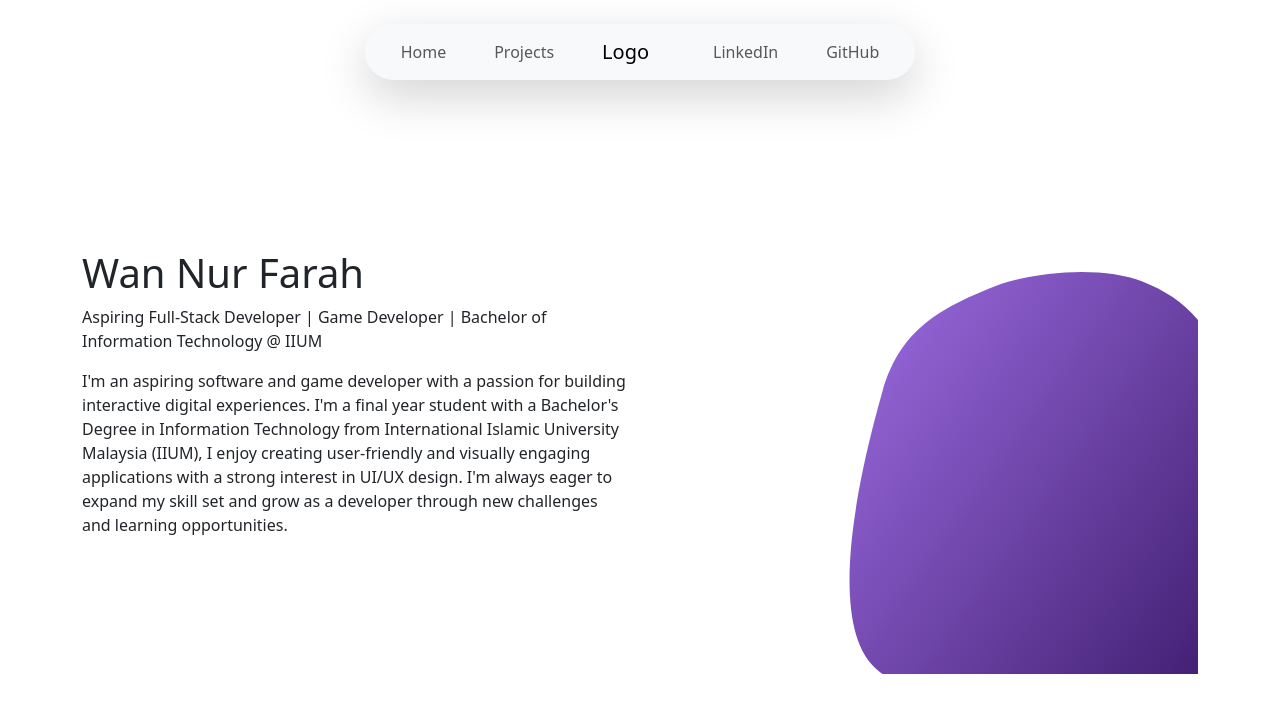
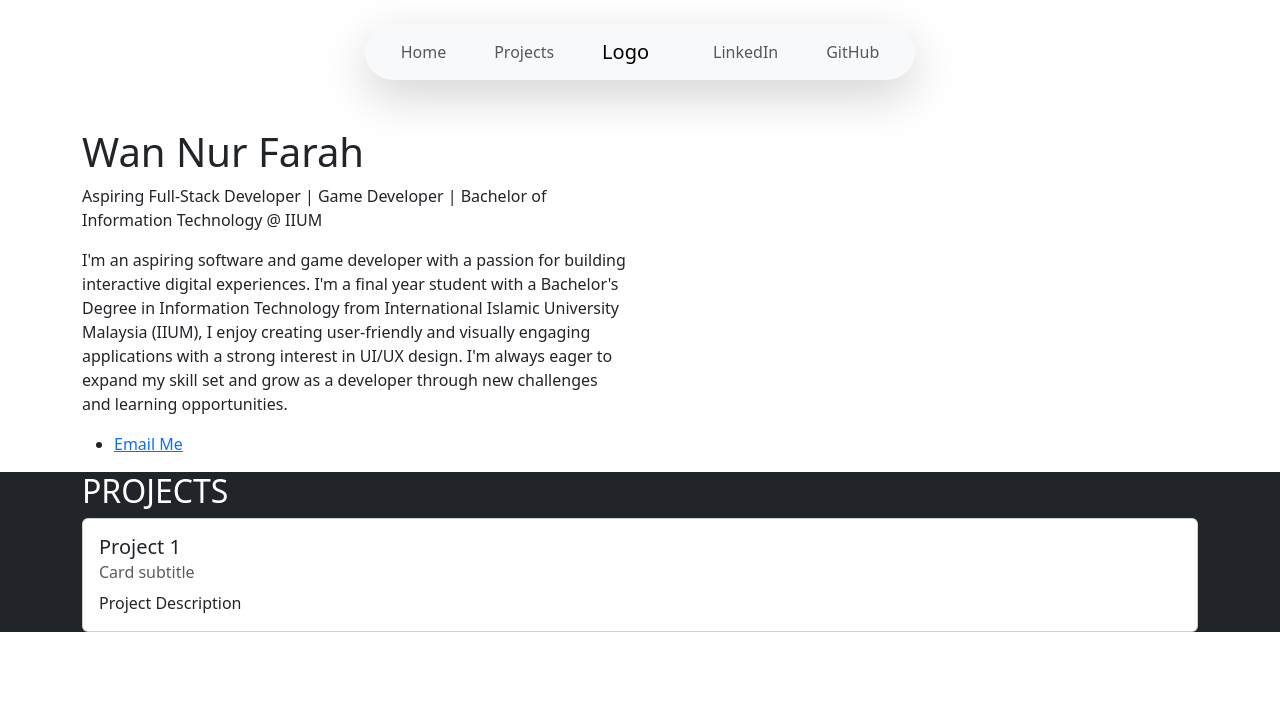
Before and after one commit to FarahTakochi/portfolio, a plain HTML site: page index.html in a window 1280 px wide. Drawn offline with nearby package versions, Linux system fonts and the light colour scheme.

Commit message:
Update index.html
Added Projects Section and card

```diff
--- a/index.html
+++ b/index.html
@@ -37,16 +37,33 @@
             <h1>Wan Nur Farah</h1>
             <p>Aspiring Full-Stack Developer | Game Developer | Bachelor of Information Technology @ IIUM</p>
             <p>I'm an aspiring software and game developer with a passion for building interactive digital experiences. I'm a final year student with a Bachelor's Degree in Information Technology from International Islamic University Malaysia (IIUM), I enjoy creating user-friendly and visually engaging applications with a strong interest in UI/UX design. I'm always eager to expand my skill set and grow as a developer through new challenges and learning opportunities.</p>
+            <ul>
+              <li><a href="" target="_blank">Email Me</a></li>
+            </ul>
           </div>
           <div class="col align-self-center">
             <!-- add in picture of self here -->
-            <svg xmlns="http://www.w3.org/2000/svg" version="1.1" xmlns:xlink="http://www.w3.org/1999/xlink" xmlns:svgjs="http://svgjs.dev/svgjs" viewBox="0 0 600 600"><path d="M780.988036835276 682.634732183584C716.9161831975807 735.0299449928289 445.20957410740385 747.6047944394434 378.59280368097154 698.8023957578027C311.97603325453923 649.9999970761621 361.5269365748518 460.02992210464504 381.28741427667467 389.82034009374007C401.04789197849755 319.6107580828351 449.55087761489085 297.6047829953514 497.155669891913 277.5449036923729C544.7604621689345 257.48502438939437 622.6047920029191 251.64669507420882 666.9161679387917 269.461064275869C711.227543874664 287.27543347752913 744.011947357737 315.5688409177147 763.023925507151 384.4311189023338C782.0359036565651 453.29339688695296 845.0598904729713 630.2395193743398 780.988036835276 682.634732183584C716.9161831975807 735.0299449928289 445.20957410740385 747.6047944394434 378.59280368097154 698.8023957578027 " fill="url(&quot;#SvgjsLinearGradient1000&quot;)" stroke-width="0" stroke="hsl(340, 45%, 30%)" transform="matrix(1,0,0,1,-127.90864562988281,-100.71327209472656)" fill-opacity="1"></path><defs><linearGradient id="SvgjsLinearGradient1000" gradientTransform="rotate(216, 0.5, 0.5)"><stop stop-color="hsl(265, 55%, 30%)" offset="0"></stop><stop stop-color="hsl(265, 55%, 60%)" offset="1"></stop></linearGradient></defs></svg>
+            <img>
           </div>
         </div>
       </div>
       <!-- My Details End Here -->
     </section>
 
+    <!-- Projects Section -->
+    <section class="wrapper bg-dark text-white">
+      <div class="container">
+        <h2>PROJECTS</h2>
+        <div class="card">
+          <div class="card-body">
+            <h5 class="card-title">Project 1</h5>
+            <h6 class="card-subtitle mb-2 text-body-secondary">Card subtitle</h6>
+            <p class="card-text">Project Description</p>
+          </div>
+        </div>
+      </div>
+    </section>
+
     <script src="https://cdn.jsdelivr.net/npm/bootstrap@5.3.7/dist/js/bootstrap.bundle.min.js" integrity="sha384-ndDqU0Gzau9qJ1lfW4pNLlhNTkCfHzAVBReH9diLvGRem5+R9g2FzA8ZGN954O5Q" crossorigin="anonymous"></script>
   </body>
 </html>
```
